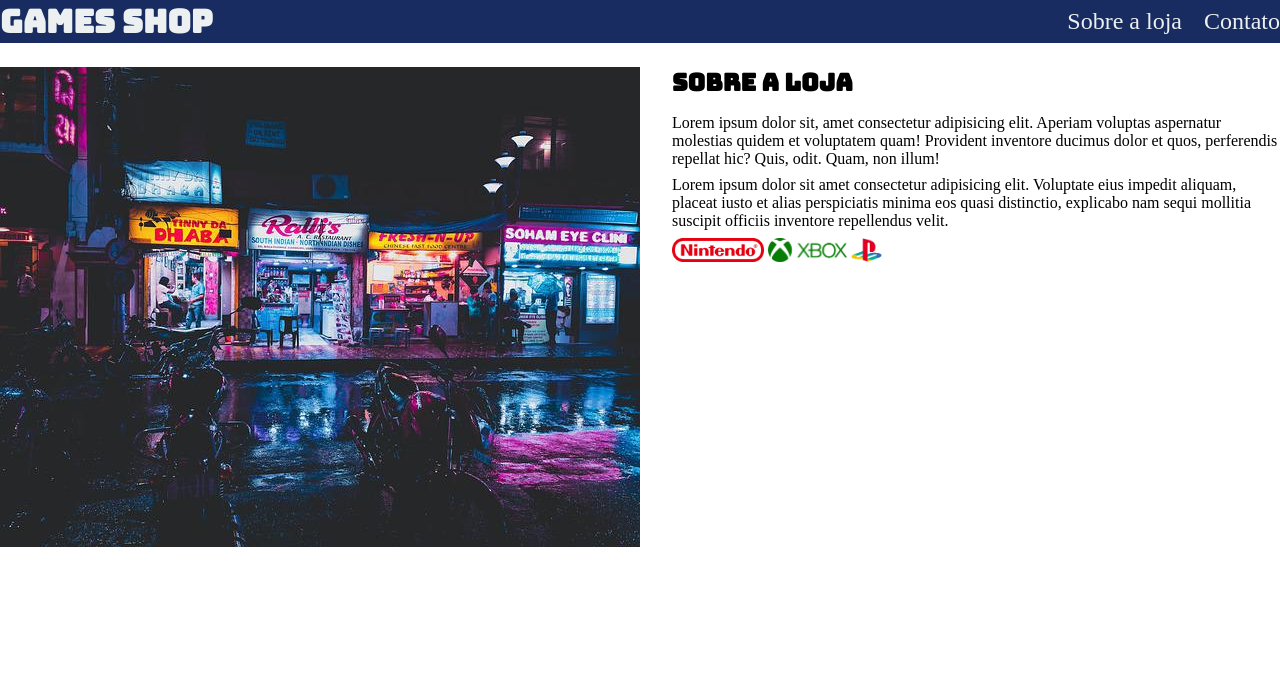
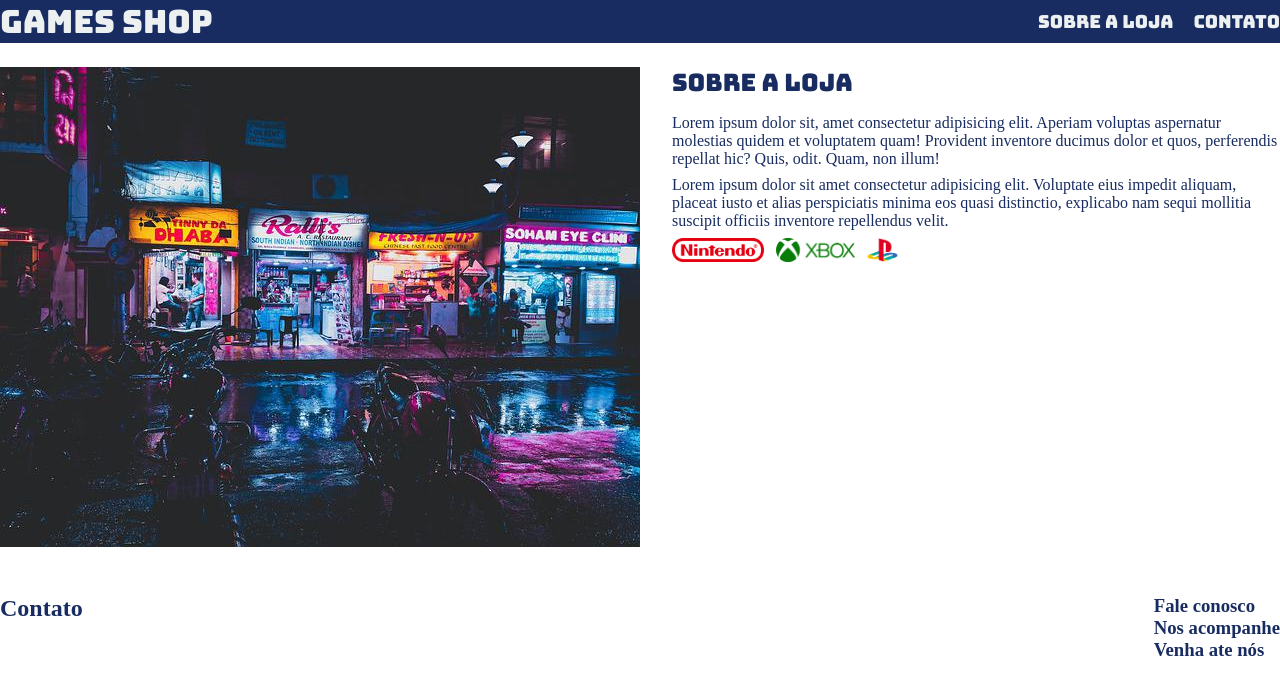
Before and after one commit to Yago-Gil-Nunes/site_games_shop, a plain HTML site: page index.html in a window 1280 px wide. Drawn offline with Linux system fonts and the light colour scheme.

Commit message:
criando subsessoes para contatos

```diff
--- a/index.html
+++ b/index.html
@@ -44,5 +44,21 @@
             </div>
         </div>
     </section>
+    <section>
+        <div class="container">
+            <h1>Contato</h1>
+            <div>
+                <div>
+                    <h3>Fale conosco</h3>
+                </div>
+                <div>
+                    <h3>Nos acompanhe</h3>
+                </div>
+                <div>
+                    <h3>Venha ate nós</h3>
+                </div>
+            </div>
+        </div>
+    </section>
 </body>
 </html>
--- a/style.css
+++ b/style.css
@@ -3,13 +3,18 @@
     padding: 0;
     box-sizing: border-box;
 }
-header h1,
+header ,
 section h2 {
     font-family: "Bungee", cursive;
 }
 
 body {
     font-family:"roboto, sans-serif";
+}
+
+header h1,
+section h2 {
+    font-weight: normal;
 }
 
 header {
@@ -21,7 +26,7 @@ header {
 header nav li {
     display: inline;
     margin-left: 16px;
-    font-size: 24px;
+    font-size: 18px;
 
 }
 
@@ -49,6 +54,7 @@ section .container {
 
 .brands-list li {
     display: inline;
+    margin-right: 8px;
 
 }
 
@@ -58,10 +64,16 @@ section .container {
 
 section {
     padding: 24px 0;
+
 }
 
 section h2 {
     margin-bottom: 16px;
+    color: #182c61;
+}
+
+section {
+    color: #182c61;
 }
 
 section p {
```
